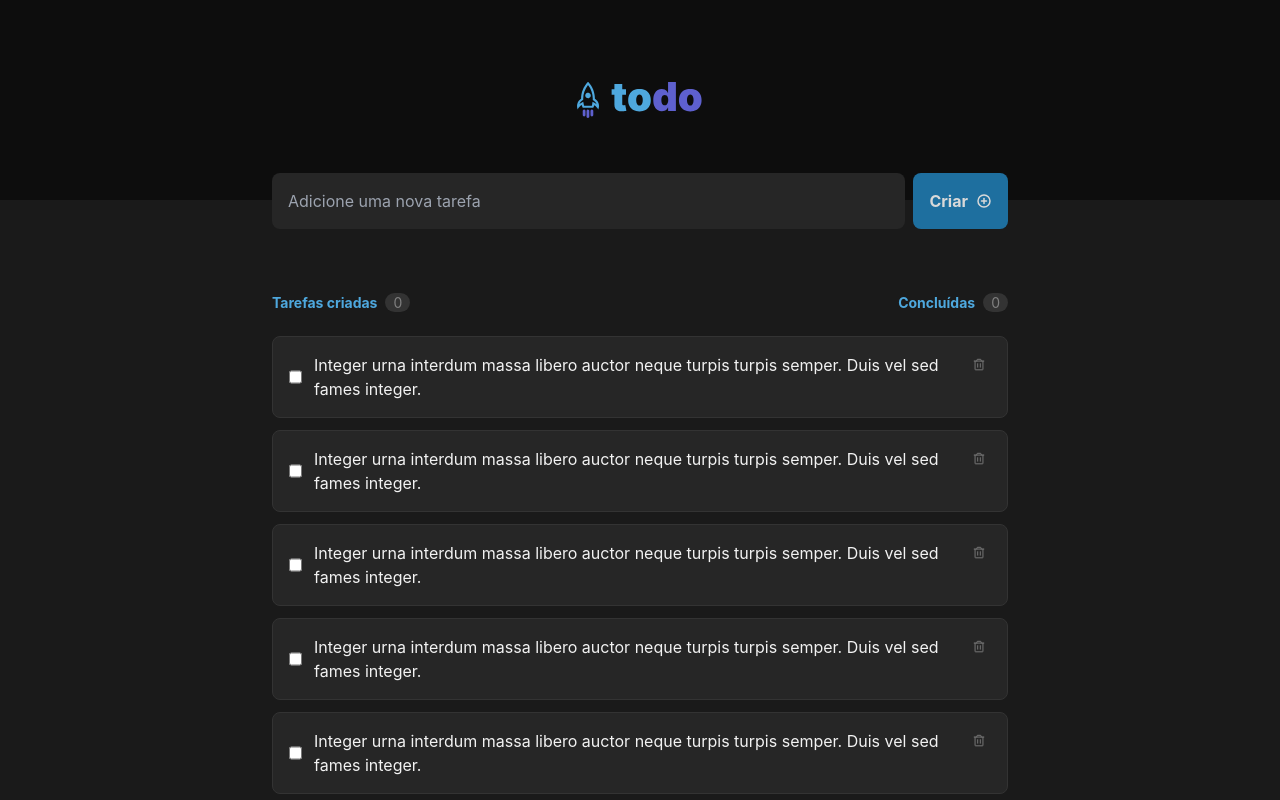
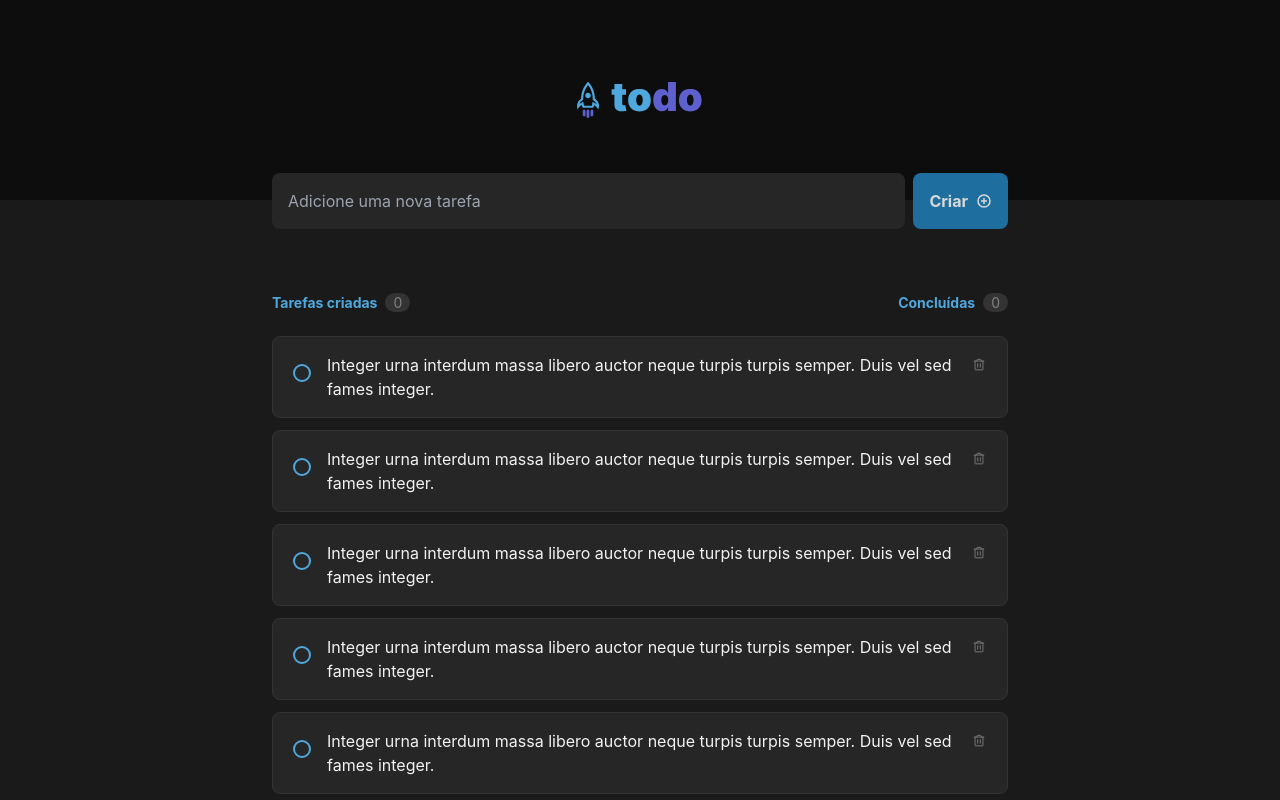
Before and after one commit to marcusdavanco/todo-list, a React (Vite) app: page / in a window 1280 px wide. Built offline with nearby package versions, Linux system fonts and the light colour scheme.

Commit message:
feat: checkbox styling

```diff
--- a/src/Components/TaskList/Task.tsx
+++ b/src/Components/TaskList/Task.tsx
@@ -4,7 +4,14 @@ export function Task() {
   return (
     <article className="bg-gray-500 p-4 rounded-lg border-gray-400 border-[1px] w-[736px] flex justify-between">
       <div className="flex gap-3">
-        <input type="checkbox" />
+        {/* TODO: Fix */}
+        <div className="flex items-center mb-2">
+          <input
+            type="checkbox"
+            className={`appearance-none relative p-1 h-[26px] before:inline-block before:w-[18px] before:p-1 before:h-[18px] before:bg-transparent before:absolute: before:left-0 before:rounded-full before:border-2 before:border-blue-500 before:transition before:duration-200 before:opacity-100 before:checked:opacity-0 after:inline-block after:w-[18px] after:h-[18px] after:left-[4px] after:top-[4px] after:checked:bg-purple-700 after:absolute after:rounded-full after:border-2 after:border-none after:transition after:duration-200 after:opacity-100 after:checked:opacity-100 after:checked:bg-checkmark after:checked:bg-no-repeat after:checked:bg-center after:checked:bg-auto`}
+          />
+        </div>
+
         <span className="w-[632px] text-gray-100">
           Integer urna interdum massa libero auctor neque turpis turpis semper.
           Duis vel sed fames integer.
```
Also changed, not shown: tailwind.config.cjs (+3 -0 lines).
